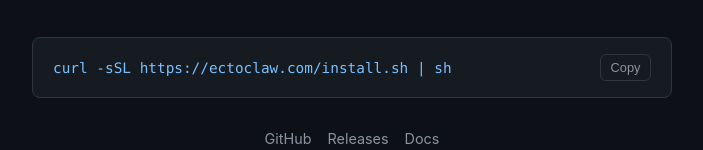
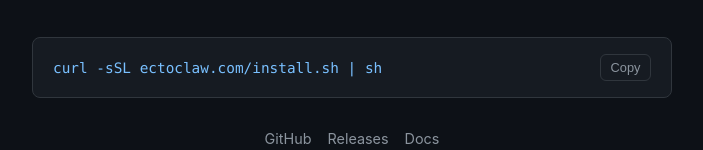
Before and after one commit to ectoclaw/ectoclaw.com, a plain HTML site: page index.html in a window 1280 px wide. Shown: the part 373-523 px from the top of the page, without its empty margins (288-991 px from the left). Drawn offline with Linux system fonts and the light colour scheme.

Commit message:
fix: drop https prefix from install one-liner

```diff
--- a/index.html
+++ b/index.html
@@ -99,7 +99,7 @@
     </p>
 
     <div class="install-box">
-      <code id="cmd">curl -sSL https://ectoclaw.com/install.sh | sh</code>
+      <code id="cmd">curl -sSL ectoclaw.com/install.sh | sh</code>
       <button class="copy-btn" onclick="copy()">Copy</button>
     </div>
 
```
